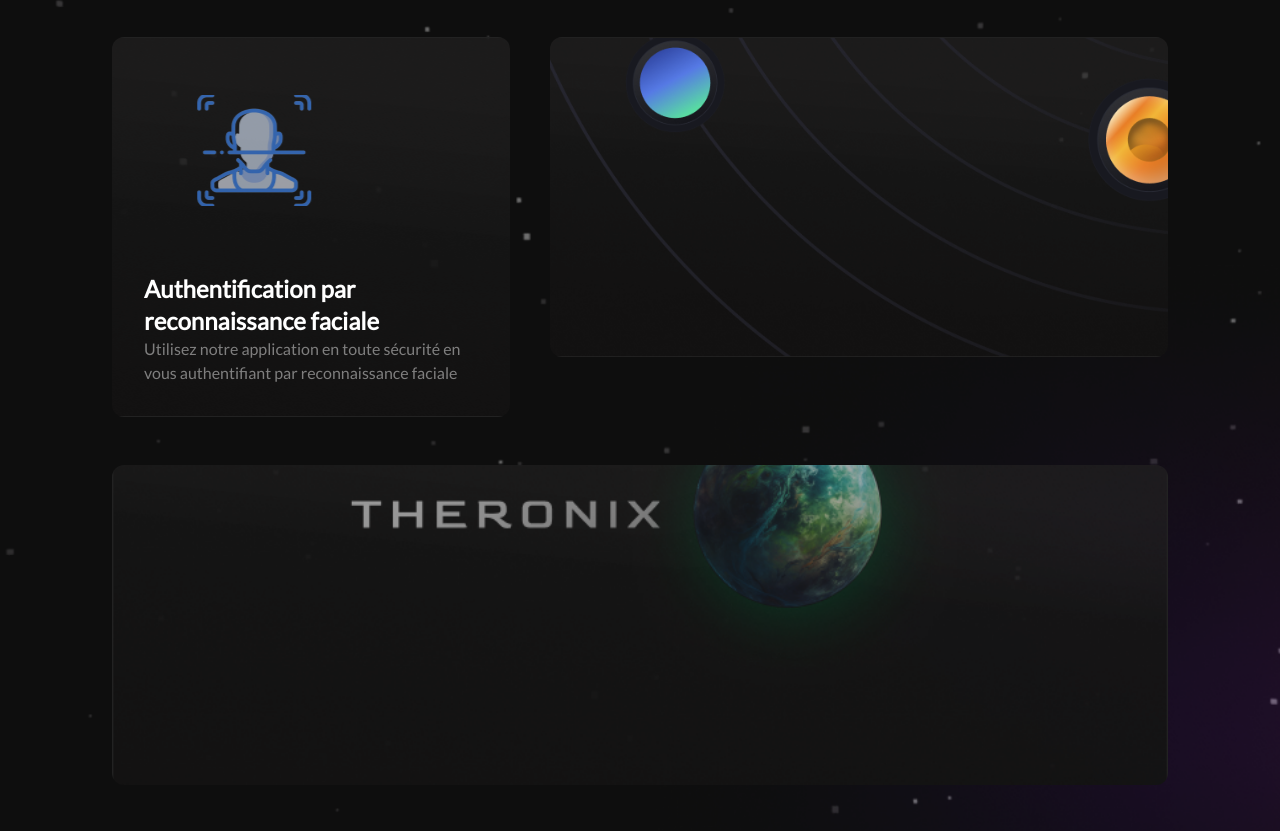
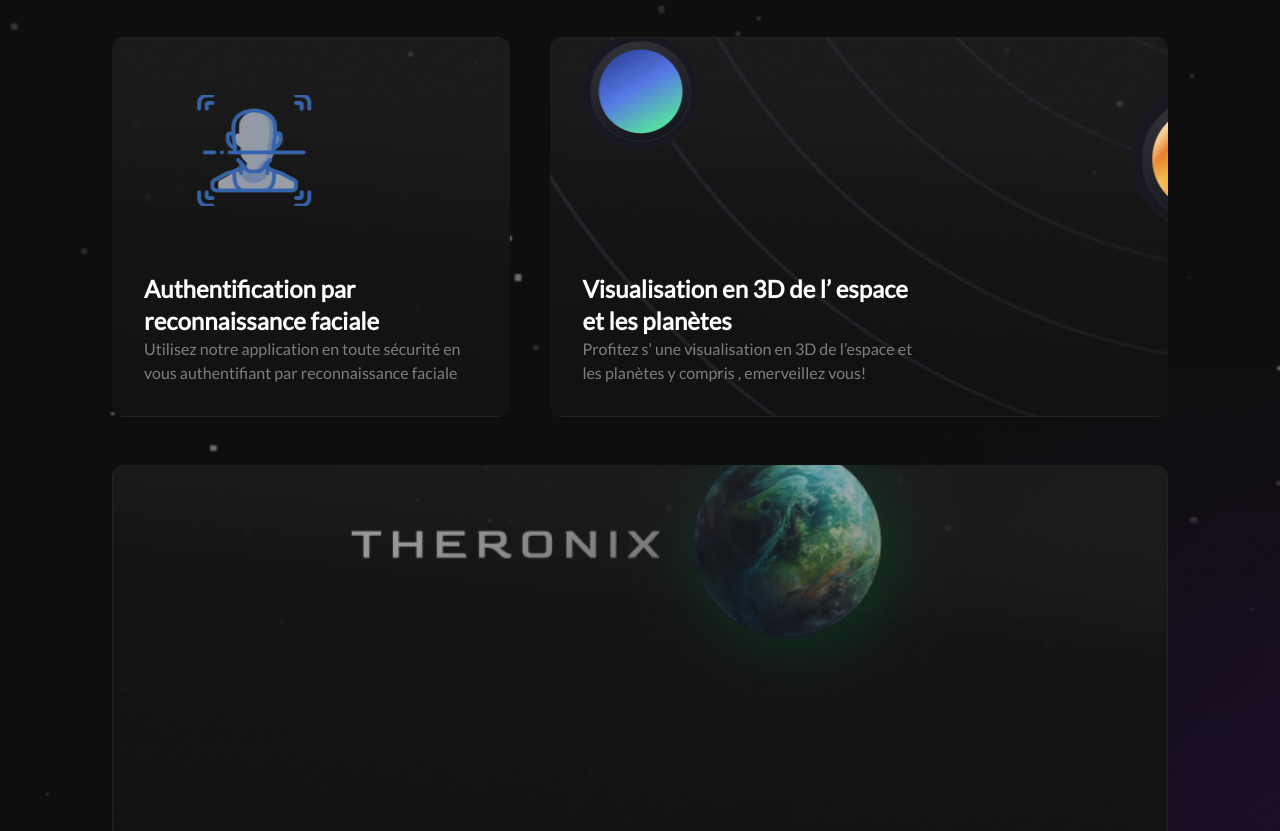
Before and after one commit to KiritoEM/mini-projet-L2, a website: page index.html in a window 1280 px wide. Shown: the part 1650-2481 px from the top of the page. Drawn offline with Linux system fonts and the light colour scheme.

Commit message:
add features-card adn fix child-2 width

```diff
--- a/index.html
+++ b/index.html
@@ -110,7 +110,12 @@
                     </div>
                 </div>
                 <div
-                    class="card col-span-3 bg-[url('/public/features-card2.png')] h-80 bg-cover bg-no-repeat bg-center rounded-xl overflow-hidden">
+                    class="card col-span-3 bg-[url('/public/features-card2.png')]  bg-cover bg-center bg-no-repeat rounded-xl overflow-hidden p-8 flex items-end">
+                    <div class="card__content">
+                        <h3 class="text-white text-2xl font-bold">Visualisation en 3D de l’ espace et les planètes</h3>
+                        <p>Profitez s’ une visualisation en 3D de l’espace et les planètes y compris , emerveillez vous!
+                        </p>
+                    </div>
                 </div>
                 <div
                     class="card col-span-5 bg-[url('/public/features-card3.png')] h-80 bg-cover bg-no-repeat bg-center rounded-xl overflow-hidden">
--- a/src/styles.css
+++ b/src/styles.css
@@ -146,6 +146,10 @@
     color: var(--gray02);
 }
 
-.features .content .container .card:nth-child(1){
+.features .content .container .card{
     height: 380px;
 }
+
+.features .content .container .card:nth-child(2) .card__content{
+    width: 350px;
+}
```
Also changed, not shown: src/output.css.
